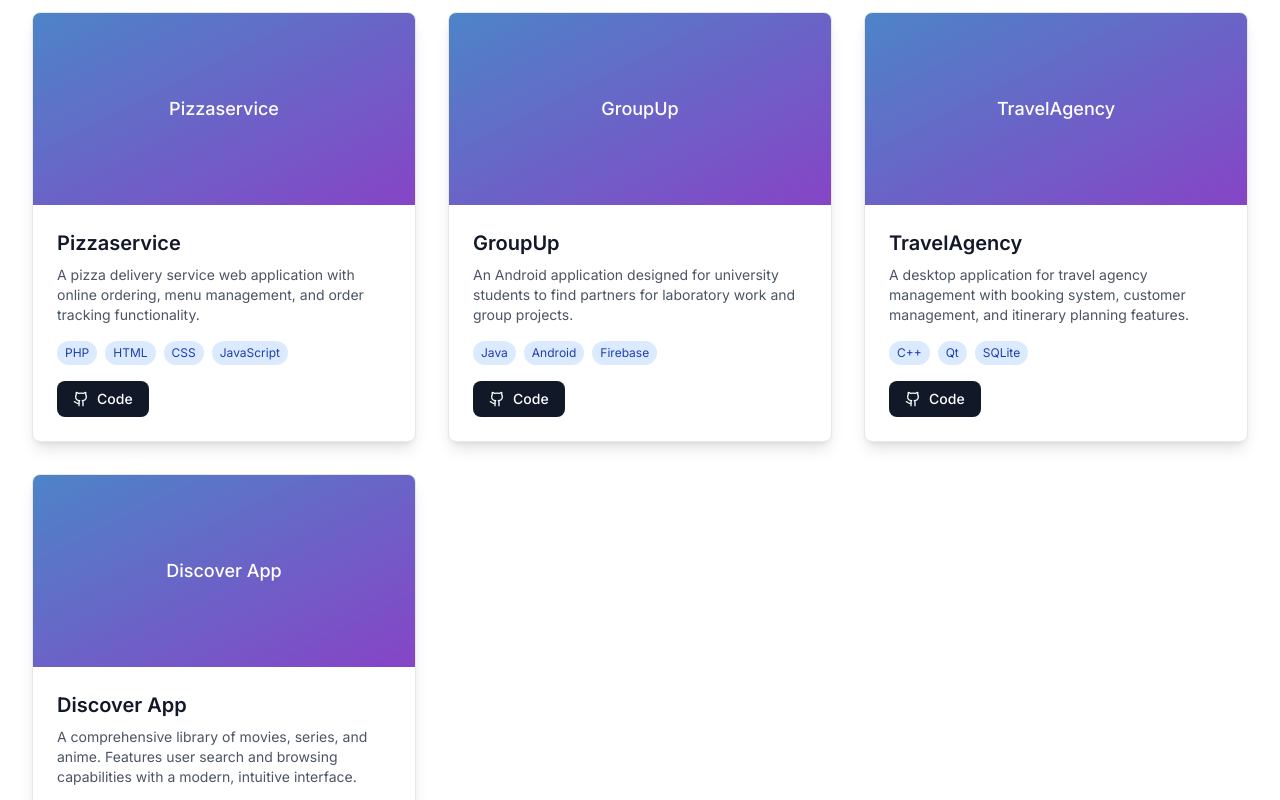
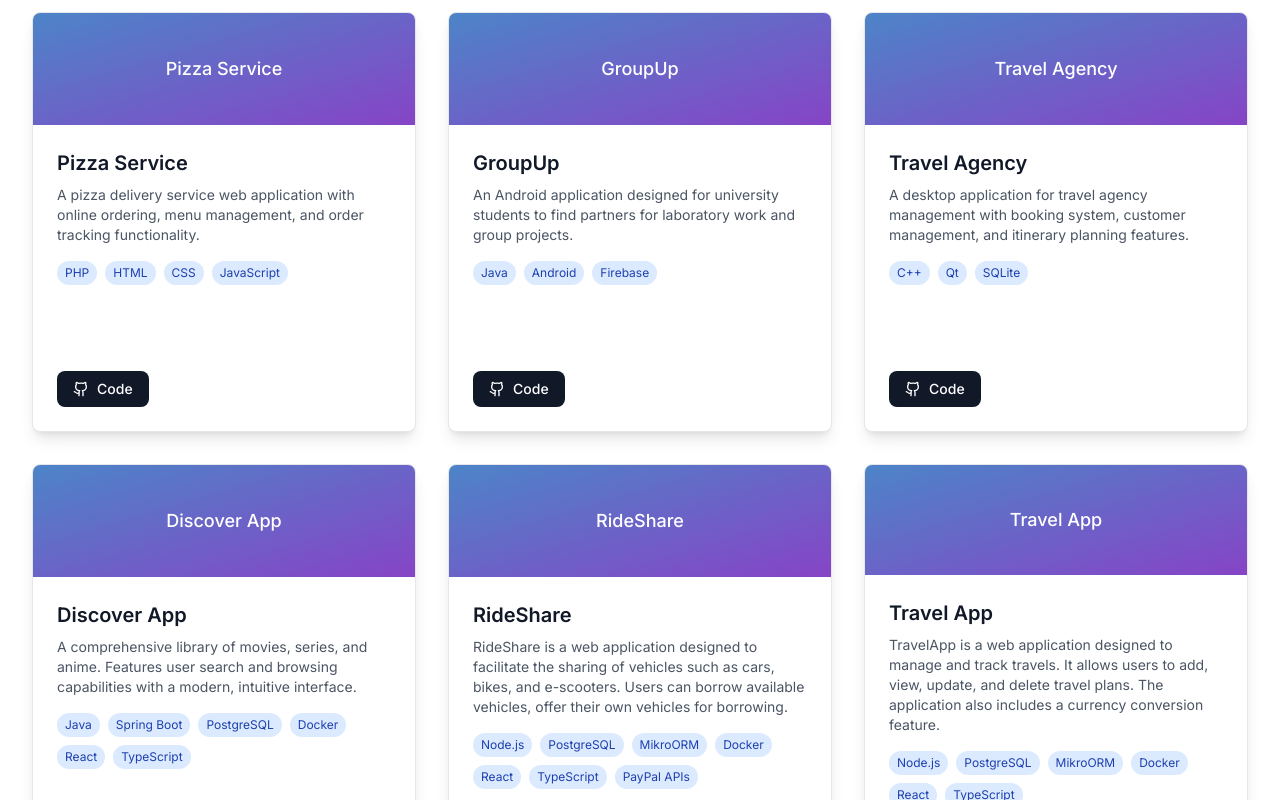
Before and after one commit to AyoubHisoka14/portfolio, a Next.js app: page / in a window 1280 px wide. Shown: the part 5180-5980 px from the top of the page. Built offline with nearby package versions, Linux system fonts and the light colour scheme.

Commit message:
Small Changes

```diff
--- a/src/components/language-provider.tsx
+++ b/src/components/language-provider.tsx
@@ -73,13 +73,17 @@ const translations = {
     "projects.viewMore": "View More on GitHub",
 
     // Project Details
+    "projects.travelApp.title": "Travel App",
+    "projects.travelApp.description": "TravelApp is a web application designed to manage and track travels. It allows users to add, view, update, and delete travel plans. The application also includes a currency conversion feature.",
+    "projects.rideShare.title": "RideShare",
+    "projects.rideShare.description": "RideShare is a web application designed to facilitate the sharing of vehicles such as cars, bikes, and e-scooters. Users can borrow available vehicles, offer their own vehicles for borrowing.",
     "projects.discoverApp.title": "Discover App",
     "projects.discoverApp.description": "A comprehensive library of movies, series, and anime. Features user search and browsing capabilities with a modern, intuitive interface.",
-    "projects.pizzaservice.title": "Pizzaservice",
+    "projects.pizzaservice.title": "Pizza Service",
     "projects.pizzaservice.description": "A pizza delivery service web application with online ordering, menu management, and order tracking functionality.",
     "projects.groupUp.title": "GroupUp",
     "projects.groupUp.description": "An Android application designed for university students to find partners for laboratory work and group projects.",
-    "projects.travelAgency.title": "TravelAgency",
+    "projects.travelAgency.title": "Travel Agency",
     "projects.travelAgency.description": "A desktop application for travel agency management with booking system, customer management, and itinerary planning features.",
 
     // Experience Section
@@ -243,6 +247,10 @@ const translations = {
     "projects.viewMore": "Mehr auf GitHub ansehen",
 
     // Project Details
+    "projects.travelApp.title": "Travel App",
+    "projects.travelApp.description": "TravelApp ist eine Webanwendung zur Verwaltung und Nachverfolgung von Reisen. Sie ermöglicht es den Nutzern, Reisepläne hinzuzufügen, anzusehen, zu aktualisieren und zu löschen. Außerdem enthält die Anwendung eine Währungsumrechnungsfunktion.",
+    "projects.rideShare.title": "RideShare",
+    "projects.rideShare.description": "RideShare ist eine Webanwendung, die das Teilen von Fahrzeugen wie Autos, Fahrrädern und E-Scootern erleichtert. Nutzer können verfügbare Fahrzeuge ausleihen, ihre eigenen Fahrzeuge zur Verfügung stellen.",
     "projects.discoverApp.title": "Discover App",
     "projects.discoverApp.description": "Eine umfassende Bibliothek für Filme, Serien und Anime. Bietet Benutzersuche und Browsen-Funktionen mit einer modernen, intuitiven Benutzeroberfläche.",
     "projects.pizzaservice.title": "Pizzaservice",
--- a/src/components/projects-section.tsx
+++ b/src/components/projects-section.tsx
@@ -51,7 +51,7 @@ const projects = [
   {
     titleKey: "projects.discoverApp.title",
     descriptionKey: "projects.discoverApp.description",
-    technologies: ["Java", "Spring Boot", "PostgreSQL", "React", "TypeScript"],
+    technologies: ["Java", "Spring Boot", "PostgreSQL", "Docker", "React", "TypeScript"],
     githubUrl: "https://github.com/AyoubHisoka14/discoverApp",
     liveUrl: "https://discover-app.vercel.app",
     images: [
@@ -75,6 +75,24 @@ const projects = [
       "/images/discover-app/18.png",
       "/images/discover-app/19.png"
     ],
+    image: "/api/placeholder/400/250",
+  },
+  {
+    titleKey: "projects.rideShare.title",
+    descriptionKey: "projects.rideShare.description",
+    technologies: ["Node.js","PostgreSQL","MikroORM", "Docker", "React", "TypeScript", "PayPal APIs"],
+    githubUrl: "https://github.com/AyoubHisoka14/RideShare",
+    liveUrl: "https://discover-app.vercel.app",
+    images: [],
+    image: "/api/placeholder/400/250",
+  },
+  {
+    titleKey: "projects.travelApp.title",
+    descriptionKey: "projects.travelApp.description",
+    technologies: ["Node.js","PostgreSQL", "MikroORM", "Docker", "React", "TypeScript"],
+    githubUrl: "https://github.com/AyoubHisoka14/travelApp",
+    liveUrl: "https://discover-app.vercel.app",
+    images: [],
     image: "/api/placeholder/400/250",
   },
 ];
@@ -216,22 +234,22 @@ export function ProjectsSection() {
               whileInView={{ opacity: 1, y: 0 }}
               transition={{ duration: 0.6, delay: index * 0.1 }}
               viewport={{ once: true }}
-              className="bg-white dark:bg-gray-800 rounded-lg shadow-lg hover:shadow-xl transition-shadow duration-300 overflow-hidden border border-gray-200 dark:border-gray-700"
+              className="bg-white dark:bg-gray-800 rounded-lg shadow-lg hover:shadow-xl transition-shadow duration-300 overflow-hidden border border-gray-200 dark:border-gray-700 flex flex-col min-h-[420px] max-h-[420px]"
             >
               {/* Project Image */}
-              <div className="h-48 bg-gradient-to-br from-blue-400 to-purple-500 relative overflow-hidden">
+              <div className="h-40 bg-gradient-to-br from-blue-400 to-purple-500 relative overflow-hidden">
                               <div className="absolute inset-0 bg-black/20 flex items-center justify-center">
                 <span className="text-white text-lg font-medium">{t(project.titleKey)}</span>
               </div>
               </div>
 
               {/* Project Content */}
-              <div className="p-6">
+              <div className="p-6 flex flex-col h-full">
                 <h3 className="text-xl font-semibold text-gray-900 dark:text-white mb-2">
                   {t(project.titleKey)}
                 </h3>
 
-                <p className="text-gray-600 dark:text-gray-400 text-sm mb-4 line-clamp-3">
+                <p className="text-gray-600 dark:text-gray-400 text-sm mb-4 line-clamp-5">
                   {t(project.descriptionKey)}
                 </p>
 
@@ -248,7 +266,7 @@ export function ProjectsSection() {
                 </div>
 
                 {/* Project Links */}
-                <div className="flex gap-3">
+                <div className="mt-auto flex gap-3">
                   <a
                     href={project.githubUrl}
                     target="_blank"
```
Also changed, not shown: public/pic.png, 1 other file (tests, documents, lock files or other folders).
